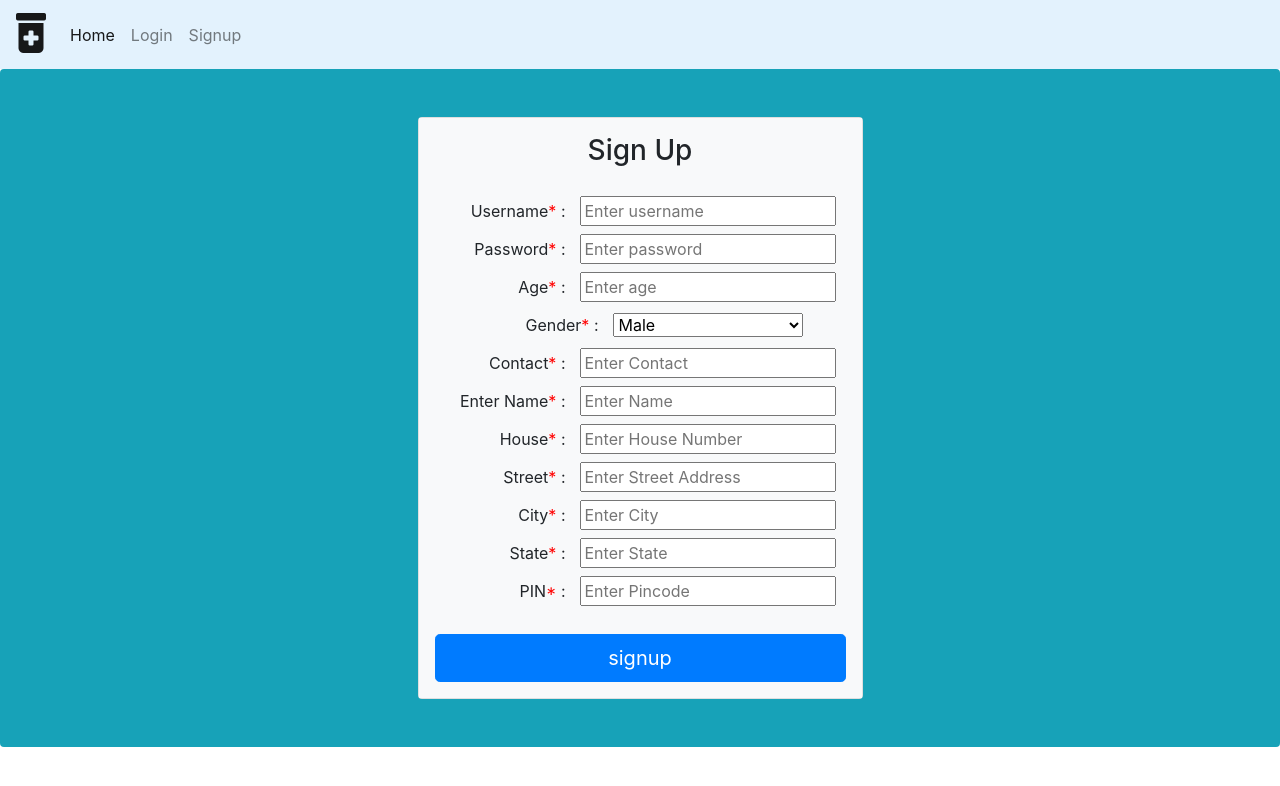
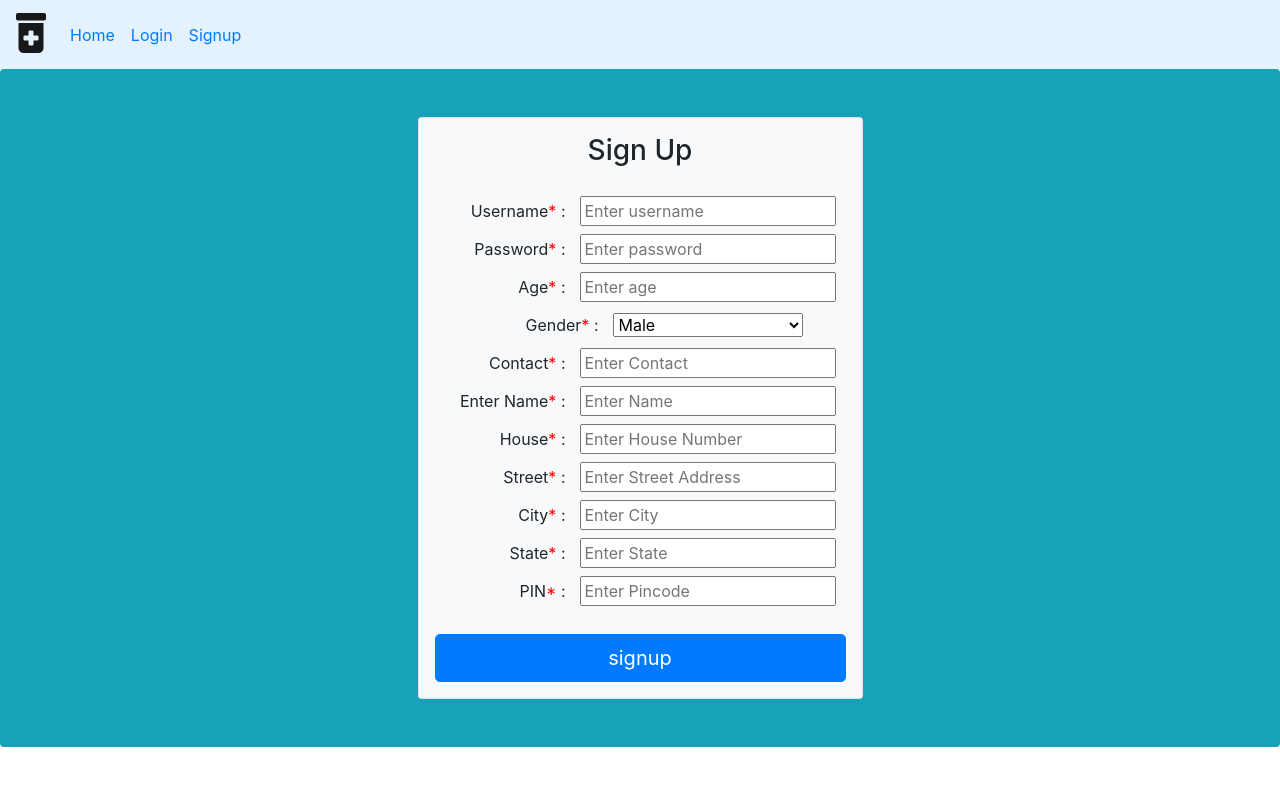
Before and after one commit to foolhardy21/medicine-app, a React (Create React App) app in the folder medicineapp-frontend/: page /signup in a window 1280 px wide. Shown: the top 786 px of the page. Built offline with nearby package versions, Linux system fonts and the light colour scheme.

Commit message:
final commit after demo presentation

```diff
--- a/medicineapp-frontend/src/components/Header.js
+++ b/medicineapp-frontend/src/components/Header.js
@@ -23,7 +23,7 @@ function Header(props) {
         <div className="collapse navbar-collapse" id="navbarSupportedContent">
             <ul className="navbar-nav mr-auto">
                 <li className="nav-item active">
-                    <Link className="nav-link" to="/">Home <span className="sr-only">(current)</span></Link>
+                    <Link className="nav-link" to="/" style={{color:"#007bff"}}>Home <span className="sr-only">(current)</span></Link>
                 </li>
                 {/* <li className="nav-item">
                     <Link className="nav-link" to="/about">About</Link>
@@ -34,37 +34,37 @@ function Header(props) {
                 {
                     !props.user && !props.admin &&
                     <li className="nav-item">
-                    <Link className="nav-link" to="/login">Login</Link>
+                    <Link className="nav-link" to="/login" style={{color:"#007bff"}}>Login</Link>
                 </li>
                 }
                 {
                     !props.user && !props.admin &&
                     <li className="nav-item">
-                    <Link className="nav-link" to="/signup">Signup</Link>
+                    <Link className="nav-link" to="/signup" style={{color:"#007bff"}}>Signup</Link>
                 </li>
                 }
                 {
                     props.user &&
                     <li className="nav-item">
-                        <Link className="nav-link" to="/donate">Donate</Link>
+                        <Link className="nav-link" to="/donate" style={{color:"#007bff"}}>Donate</Link>
                     </li>
                 }
                 {
                     props.user &&
                     <li className="nav-item">
-                        <Link className="nav-link" to="/collect">Collect</Link>
+                        <Link className="nav-link" to="/collect" style={{color:"#007bff"}}>Collect</Link>
                     </li>
                 }
                     {
                         props.user &&
                     <li className="nav-item">
-                        <Link className="nav-link" to="/profile">Profile</Link>
+                        <Link className="nav-link" to="/profile" style={{color:"#007bff"}}>Profile</Link>
                     </li>
                     }
                 {
                     props.user &&
                     <li className="nav-item" onClick={handleLogOut}>
-                        <Link className="nav-link" to='/'>Logout</Link>
+                        <Link className="nav-link" to='/' style={{color:"#dc3545"}}>Logout</Link>
                     </li>
                 }
                 {/* {
@@ -77,13 +77,13 @@ function Header(props) {
                     props.admin &&
                     <li className = "nav-item">
 
-                        <Link className = 'nav-link' to = {`/admin-page/${window.localStorage.adminID}`}>Adminpage</Link>
+                        <Link className = 'nav-link' to = {`/admin-page/${window.localStorage.adminID}`} style={{color:"#007bff"}}>Adminpage</Link>
                     </li>
                 }
                 {
                     props.admin &&
                     <li className = 'nav-item' onClick = {handleAdminLogOut}>
-                        <Link className = 'nav-link' to = '/'>Admin Logout</Link>
+                        <Link className = 'nav-link' to = '/' style={{color:"#dc3545"}}>Admin Logout</Link>
                     </li>
                 }
             </ul>
--- a/medicineapp-frontend/src/pages/Collect.js
+++ b/medicineapp-frontend/src/pages/Collect.js
@@ -66,6 +66,7 @@ function CollectorForm(){
         setInputData([
             { medicineName: '', quantity: '',weight:'',companyName:'' },
           ])
+          setIsDisabled(true)
       };
 
     return (
--- a/medicineapp-frontend/src/pages/Donate.js
+++ b/medicineapp-frontend/src/pages/Donate.js
@@ -76,6 +76,7 @@ function Donate(){
         setInputData([
             { medicineName: '',weight:'',companyName:'', quantity: '' },
       ])
+      setIsDisabled(true)
   };
 
   return (
--- a/medicineapp-frontend/src/pages/Signup.js
+++ b/medicineapp-frontend/src/pages/Signup.js
@@ -49,7 +49,7 @@ const SignUp = () => {
             }
             if(valid) {
               for (let i = 0; i < userObj.name.length; i++) {
-                if((userObj.name.charCodeAt(i) >= 65 && userObj.name.charCodeAt(i) <= 90) || (userObj.name.charCodeAt(i) >= 97 && userObj.name.charCodeAt(i) <= 122)) {
+                if((userObj.name.charCodeAt(i) >= 65 && userObj.name.charCodeAt(i) <= 90) || (userObj.name.charCodeAt(i) >= 97 && userObj.name.charCodeAt(i) <= 122) || (userObj.name.charCodeAt(i) == 32)) {
                     continue
                 }
                 valid = false
```
